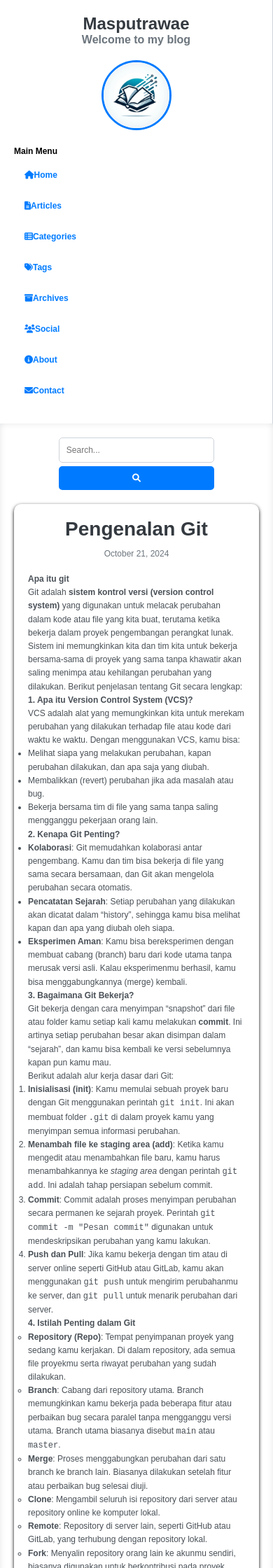
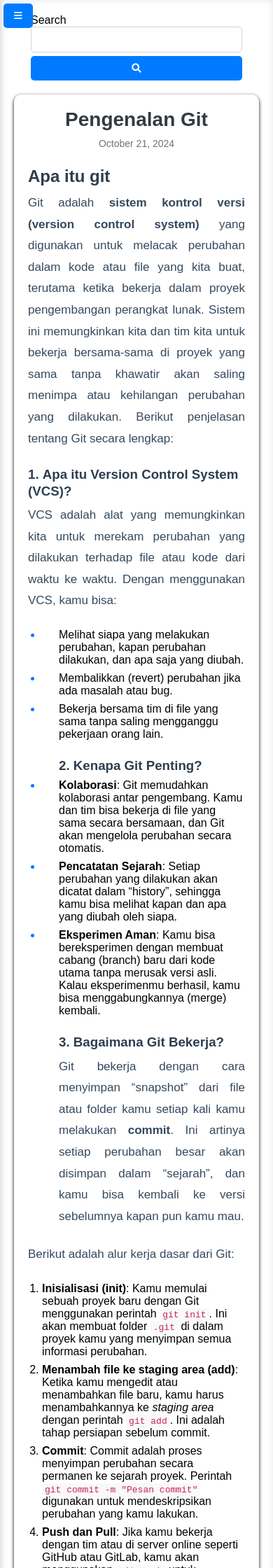
Before and after one commit to masputrawae/open-notes, a Jekyll site: the page built from _posts/2024-10-20-pengenalan_git.md, in a window 390 px wide. Shown: the top 2240 px of the page at 70% size. Built offline with Jekyll 4.4.1, drawn with Linux system fonts in a browser that asks for light colours; comment, search, counter and statistics services are not loaded; some of the changed text lies outside the part shown.

Commit message:
modified: 2024-10-25 15:34

```diff
--- a/_layouts/default.html
+++ b/_layouts/default.html
@@ -37,6 +37,7 @@
         </a>
       </div>
 
+
       <!-- Menu navigasi utama -->
       <h3>Main Menu</h3> <!-- Menggunakan <h3> untuk menjaga hierarki heading -->
       <nav aria-label="Main navigation">
@@ -53,15 +54,16 @@
         </ul>
       </nav>
     </aside>
-
+    <button class="toggle-button" aria-label="Toggle sidebar">
+      <i class="fas fa-bars"></i>
+    </button>
     <!-- Konten utama yang menampilkan halaman atau postingan -->
     <main class="content">
       <!-- Search bar untuk mencari konten di situs -->
       <div class="search-bar">
-        <form action="{{ '/search/' | relative_url }}" method="get" role="search">
-          <!-- Input teks untuk pencarian -->
-          <input type="text" name="q" placeholder="Search..." aria-label="Search">
-          <!-- Tombol untuk mengirimkan pencarian -->
+        <form action="{{ '/search.html' | relative_url }}" method="get">
+          <label for="search-box">Search</label>
+          <input type="text" id="search-box" name="query">
           <button type="submit" aria-label="Submit search"><i class="fas fa-search"></i></button>
         </form>
       </div>
--- a/_layouts/post.html
+++ b/_layouts/post.html
@@ -12,37 +13,29 @@
     </p>
   </header>
 
-  <div class="post-content">
-    {{ content }} <!-- Konten Post yang diambil dari file Markdown -->
+  <div class="markdown-content">
+    {{ content }}
   </div>
 
   <!-- Bagian komentar (opsional) -->
   <section class="comments">
-    <h2>Comments</h2> <!-- Judul untuk bagian komentar -->
-
-    <!-- Tempat untuk sistem komentar, bisa menggunakan Disqus atau sistem komentar lainnya -->
+    <h2>Comments</h2>
     <div id="disqus_thread"></div>
-
-    <!-- Skrip untuk menghubungkan sistem komentar Disqus -->
+    <div id="disqus_thread"></div>
 <script>
     var disqus_config = function () {
-        // Mengatur URL dan ID untuk halaman komentar
-        this.page.url = '{{ page.url }}';  // URL kanonik dari halaman
-        this.page.identifier = '{{ page.id }}'; // ID unik untuk halaman ini
+        this.page.url = '{{ page.url | absolute_url }}'; // Ini memberikan URL halaman saat ini
+        this.page.identifier = '{{ page.id }}'; // Ganti dengan ID unik untuk halaman
     };
 
-      // Memuat skrip Disqus
-      (function() {
+    (function() { // JANGAN EDIT DI BAWAH GARIS INI
         var d = document, s = d.createElement('script');
-        s.src = 'https://YOUR_DISQUS_SHORTNAME.disqus.com/embed.js'; // Ganti dengan shortname Disqus Anda
-        s.setAttribute('data-timestamp', +new Date()); // Timestamp untuk cache
-        (d.head || d.body).appendChild(s); // Menyisipkan skrip ke dalam dokumen
+        s.src = 'https://testing-w2sa9mqj2y.disqus.com/embed.js';
+        s.setAttribute('data-timestamp', +new Date());
+        (d.head || d.body).appendChild(s);
     })();
 </script>
+<noscript>Please enable JavaScript to view the <a href="https://disqus.com/?ref_noscript">comments powered by Disqus.</a></noscript>
 
-    <noscript>
-      <!-- Pesan jika JavaScript dinonaktifkan -->
-      Please enable JavaScript to view the <a href="https://disqus.com/?ref_noscript">comments powered by Disqus.</a>
-    </noscript>
   </section>
 </article>
--- a/assets/css/markdown.css
+++ b/assets/css/markdown.css
@@ -0,0 +1,137 @@
+/* Gaya untuk elemen heading di dalam konten Markdown */
+.markdown-content h1,
+.markdown-content h2,
+.markdown-content h3,
+.markdown-content h4,
+.markdown-content h5,
+.markdown-content h6 {
+    color: #2c3e50; /* Warna teks yang lebih gelap untuk kontras yang baik */
+    margin-top: 1.5rem; /* Jarak atas untuk heading */
+    margin-bottom: 0.5rem; /* Jarak bawah untuk heading */
+    font-weight: 600; /* Menebalkan teks */
+    line-height: 1.25; /* Tinggi baris untuk meningkatkan keterbacaan */
+}
+
+/* Gaya untuk paragraf di dalam konten Markdown */
+.markdown-content p {
+    font-size: 17px; /* Ukuran font untuk paragraf */
+    line-height: 1.8; /* Jarak antar baris untuk keterbacaan yang lebih baik */
+    margin-bottom: 1.5rem; /* Jarak bawah untuk paragraf */
+    color: #34495e; /* Warna teks yang lebih lembut */
+    text-align: justify; /* Rata kiri dan kanan untuk teks */
+}
+
+/* Gaya untuk daftar tidak terurut di dalam konten Markdown */
+.markdown-content ul {
+    list-style-type: disc; /* Tipe list untuk daftar tidak terurut */
+    margin-left: 20px; /* Jarak kiri untuk daftar */
+    margin-bottom: 1.5rem; /* Jarak bawah untuk daftar */
+}
+
+/* Gaya untuk item daftar tidak terurut di dalam konten Markdown */
+.markdown-content ul li {
+    margin-bottom: 0.5rem; /* Jarak bawah untuk item daftar */
+    position: relative; /* Posisi relatif untuk efek visual */
+    padding-left: 1.5rem; /* Padding kiri untuk memberi ruang pada simbol list */
+}
+
+.markdown-content ul li::marker {
+    color: #007bff; /* Warna simbol daftar */
+}
+
+/* Gaya untuk daftar terurut di dalam konten Markdown */
+.markdown-content ol {
+    list-style-type: decimal; /* Tipe list untuk daftar terurut */
+    margin-left: 20px; /* Jarak kiri untuk daftar */
+    margin-bottom: 1.5rem; /* Jarak bawah untuk daftar */
+}
+
+/* Gaya untuk item daftar terurut di dalam konten Markdown */
+.markdown-content ol li {
+    margin-bottom: 0.5rem; /* Jarak bawah untuk item daftar */
+}
+
+/* Gaya untuk kutipan di dalam konten Markdown */
+.markdown-content blockquote {
+    margin: 1.5rem 0; /* Jarak atas dan bawah untuk kutipan */
+    padding: 1.2rem; /* Padding di dalam kutipan */
+    border-left: 4px solid #2980b9; /* Garis kiri pada kutipan */
+    background-color: #ecf6fc; /* Warna latar belakang kutipan */
+    color: #34495e; /* Warna teks */
+    font-style: italic; /* Miringkan teks kutipan */
+    border-radius: 4px; /* Sudut melengkung pada kutipan */
+}
+
+/* Gaya untuk tautan di dalam konten Markdown */
+.markdown-content a {
+    color: #007bff; /* Warna tautan */
+    text-decoration: none; /* Menghapus garis bawah */
+    transition: color 0.3s, border-bottom 0.3s; /* Transisi halus saat hover */
+    position: relative; /* Posisi relatif untuk efek visual */
+}
+
+.markdown-content a:hover {
+    color: #0056b3; /* Warna saat hover */
+}
+
+.markdown-content a:hover::after {
+    content: ''; /* Menambahkan garis bawah saat hover */
+    position: absolute;
+    left: 0;
+    right: 0;
+    bottom: -3px; /* Jarak bawah untuk garis bawah */
+    height: 2px; /* Tinggi garis bawah */
+    background: #007bff; /* Warna garis bawah */
+}
+
+/* Gaya untuk gambar di dalam konten Markdown */
+.markdown-content img {
+    max-width: 100%; /* Memastikan gambar responsif */
+    height: auto; /* Mengatur tinggi otomatis untuk gambar */
+    border-radius: 4px; /* Sudut melengkung pada gambar */
+    margin: 1.5rem 0; /* Jarak atas dan bawah untuk gambar */
+    box-shadow: 0 2px 10px rgba(0, 0, 0, 0.1); /* Bayangan halus untuk gambar */
+}
+
+/* Gaya untuk tabel di dalam konten Markdown */
+.markdown-content table {
+    width: 100%; /* Tabel mengambil lebar penuh */
+    border-collapse: collapse; /* Menghapus jarak antara border sel */
+    margin: 1.5rem 0; /* Jarak atas dan bawah untuk tabel */
+}
+
+/* Gaya untuk header dan sel tabel */
+.markdown-content th,
+.markdown-content td {
+    padding: 12px; /* Padding di dalam sel */
+    border: 1px solid #dee2e6; /* Border untuk sel */
+    text-align: left; /* Rata kiri untuk teks */
+}
+
+/* Gaya untuk header tabel */
+.markdown-content th {
+    background-color: #007bff; /* Warna latar belakang untuk header tabel */
+    color: #ffffff; /* Warna teks untuk header tabel */
+    font-weight: bold; /* Menebalkan teks pada header tabel */
+}
+
+/* Gaya untuk kode di dalam konten Markdown */
+.markdown-content code {
+    background-color: #f8f9fa; /* Warna latar belakang untuk kode */
+    padding: 2px 4px; /* Padding di dalam kode */
+    border-radius: 4px; /* Sudut melengkung */
+    font-family: monospace; /* Font monospace untuk kode */
+    color: #c7254e; /* Warna teks untuk kode */
+}
+
+/* Gaya untuk blok kode di dalam konten Markdown */
+.markdown-content pre {
+    background-color: #f8f9fa; /* Warna latar belakang untuk blok kode */
+    padding: 1.5rem; /* Padding di dalam blok kode */
+    border-radius: 4px; /* Sudut melengkung */
+    overflow-x: auto; /* Mengizinkan scroll horizontal */
+    font-family: monospace; /* Font monospace untuk blok kode */
+    border: 1px solid #dee2e6; /* Border untuk blok kode */
+    color: #333; /* Warna teks untuk blok kode */
+    margin: 1.5rem 0; /* Jarak atas dan bawah untuk blok kode */
+}
--- a/assets/css/style.css
+++ b/assets/css/style.css
@@ -1,3 +1,55 @@
+/* Gaya untuk tombol toggle */
+.toggle-button {
+    background-color: #007bff;
+    color: white;
+    border: none;
+    border-radius: 5px;
+    padding: 10px 15px;
+    cursor: pointer;
+    position: fixed; /* Membuat tombol tetap di layar */
+    top: 5px; /* Jarak dari atas layar */
+    left: 5px; /* Jarak dari kiri layar */
+    z-index: 2000; /* Pastikan tombol berada di atas elemen lainnya */
+    display: none; /* Sembunyikan tombol di desktop */
+}
+
+/* Responsif: Tampilkan tombol di mobile */
+@media (max-width: 768px) {
+    .toggle-button {
+        display: block; /* Tampilkan tombol hanya di mobile */
+    }
+}
+
+/* Kontainer utama (untuk perpindahan di mobile) */
+@media (max-width: 768px) {
+    .container {
+        display: flex;
+        transition: transform 0.3s ease;
+        overflow: hidden;
+    }
+
+    .main-menu {
+        position: fixed;
+        top: 0;
+        left: -100%; /* Sesuaikan ke ukuran lebar sidebar */
+        width: 100%; /* Lebar sidebar yang lebih kecil */
+        height: 100vh;
+        background-color: #ffffff;
+        padding: 20px;
+        transition: left 0.3s ease;
+        box-shadow: 2px 0 10px rgba(0, 0, 0, 0.1);
+        z-index: 1000;
+    }
+
+    .main-menu.active {
+        left: 0;
+    }
+
+    /* Konten utama bergeser saat sidebar aktif */
+    .container.sidebar-active {
+        transform: translateX(1%); /* Sesuaikan transformasi agar cocok dengan lebar sidebar */
+    }
+}
 /*===============================[@] ============ [@]===============================*/
 /*===============================[@] Default.HTML [@]===============================*/
 /*===============================[@] Default.HTML [@]===============================*/
@@ -7,7 +59,6 @@
     margin: 0;
     padding: 0;
     box-sizing: border-box;
-    font-size: 12px;
 }
 
 /* Gaya untuk container utama */
@@ -102,7 +153,7 @@
 /* Gaya untuk search bar */
 .search-bar {
     display: flex;
-    justify-content: center; /* Pusatkan elemen */
+    justify-content: right; /* Pusatkan elemen */
     margin-bottom: 20px; /* Jarak di bawah search bar */
 }
 
@@ -793,3 +844,50 @@
     font-style: italic; /* Menggunakan gaya italic */
     color: #6c757d; /* Warna teks */
 }
+
+/*===============================[@] ======= [@]===============================*/
+/*===============================[@] Search.HTML [@]===============================*/
+/*===============================[@] Search.HTML [@]===============================*/
+/*===============================[@] ======= [@]===============================*/
+/* Gaya untuk hasil pencarian */
+#search-results {
+    list-style: none; /* Menghilangkan bullet points */
+    padding: 0; /* Menghilangkan padding default */
+    margin: 20px 0; /* Margin untuk jarak di atas dan bawah */
+}
+
+#search-results li {
+    margin: 15px 0; /* Jarak antara item hasil pencarian */
+    padding: 20px; /* Padding di dalam item */
+    border: 1px solid #ccc; /* Border abu-abu */
+    border-radius: 8px; /* Sudut membulat */
+    background-color: #ffffff; /* Latar belakang item */
+    box-shadow: 0 2px 5px rgba(0, 0, 0, 0.1); /* Bayangan lembut */
+    transition: background-color 0.3s, transform 0.3s; /* Transisi halus untuk latar belakang dan transformasi */
+}
+
+#search-results li:hover {
+    background-color: #f1f1f1; /* Warna latar belakang saat hover */
+    transform: translateY(-2px); /* Efek angkat saat hover */
+}
+
+/* Gaya untuk tautan di dalam hasil pencarian */
+#search-results a {
+    text-decoration: none; /* Menghilangkan garis bawah pada tautan */
+    color: #007bff; /* Warna tautan */
+    font-weight: bold; /* Menebalkan teks tautan */
+    font-size: 1.2em; /* Ukuran font untuk tautan */
+    display: block; /* Membuat tautan menjadi blok untuk seluruh area */
+    margin-bottom: 5px; /* Jarak bawah antara tautan dan informasi tambahan */
+}
+
+#search-results a:hover {
+    color: #0056b3; /* Warna tautan saat hover */
+}
+
+/* Gaya untuk informasi tambahan di bawah tautan */
+#search-results .post-meta {
+    font-size: 0.9em; /* Ukuran font untuk informasi tambahan */
+    color: #666; /* Warna teks abu-abu */
+    margin-top: 5px; /* Jarak atas untuk memisahkan informasi tambahan dari tautan */
+}
--- a/assets/js/script.js
+++ b/assets/js/script.js
@@ -1,19 +1,12 @@
-// Toggle Header visibility
-document.getElementById('toggleHeader').addEventListener('click', function() {
-  const header = document.getElementById('header');
-  if (header.style.display === 'none') {
-    header.style.display = 'flex';  // Show header
-  } else {
-    header.style.display = 'none';  // Hide header
-  }
-});
 
-// Toggle Sidebar visibility
-document.getElementById('toggleSidebar').addEventListener('click', function() {
-  const sidebar = document.getElementById('sidebar');
-  if (sidebar.style.display === 'none') {
-    sidebar.style.display = 'flex';  // Show sidebar
-  } else {
-    sidebar.style.display = 'none';  // Hide sidebar
-  }
-});
+    document.addEventListener('DOMContentLoaded', function() {
+        const toggleButton = document.querySelector('.toggle-button');
+        const sidebar = document.querySelector('.main-menu');
+        const container = document.querySelector('.container');
+
+        // Menangani klik pada tombol toggle
+        toggleButton.addEventListener('click', function() {
+            sidebar.classList.toggle('active'); // Toggle class 'active' pada sidebar
+            container.classList.toggle('sidebar-active'); // Toggle class 'sidebar-active' pada container
+        });
+    });
```
Also changed, not shown: other parts of _layouts/post.html (+1 -0 lines), _posts/2024-10-20-cerita_kucing_oren.md (+1 -0 lines), _posts/2024-10-20-pengenalan_git.md (+1 -0 lines), _tabs/search.html (added, +27 -0 lines), _tabs/tags.md (+0 -2 lines), assets/js/search.js (added, +61 -0 lines), assets/js/lunr.min.js (added). Lines whose indentation alone changed are shown as unchanged.
